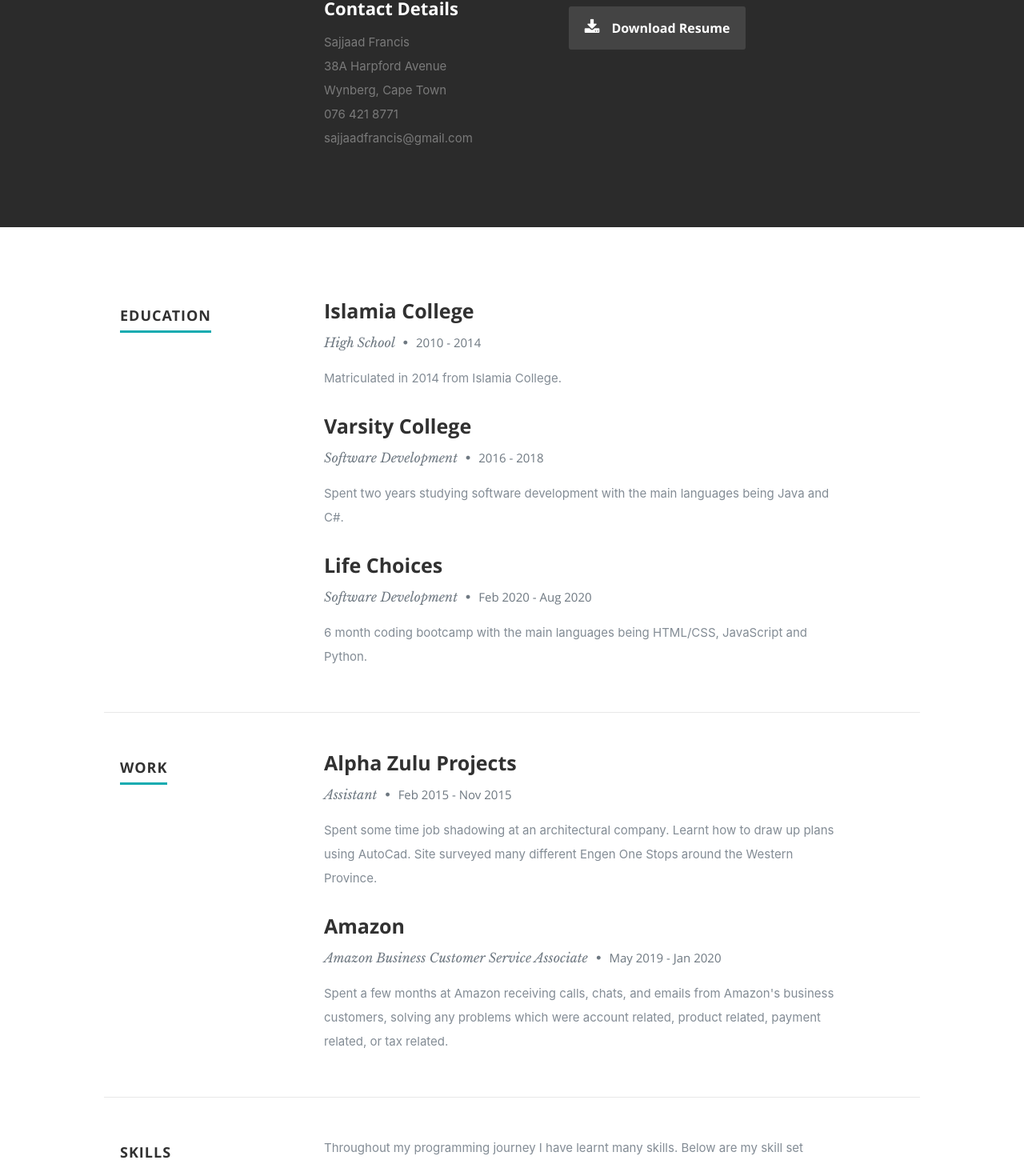
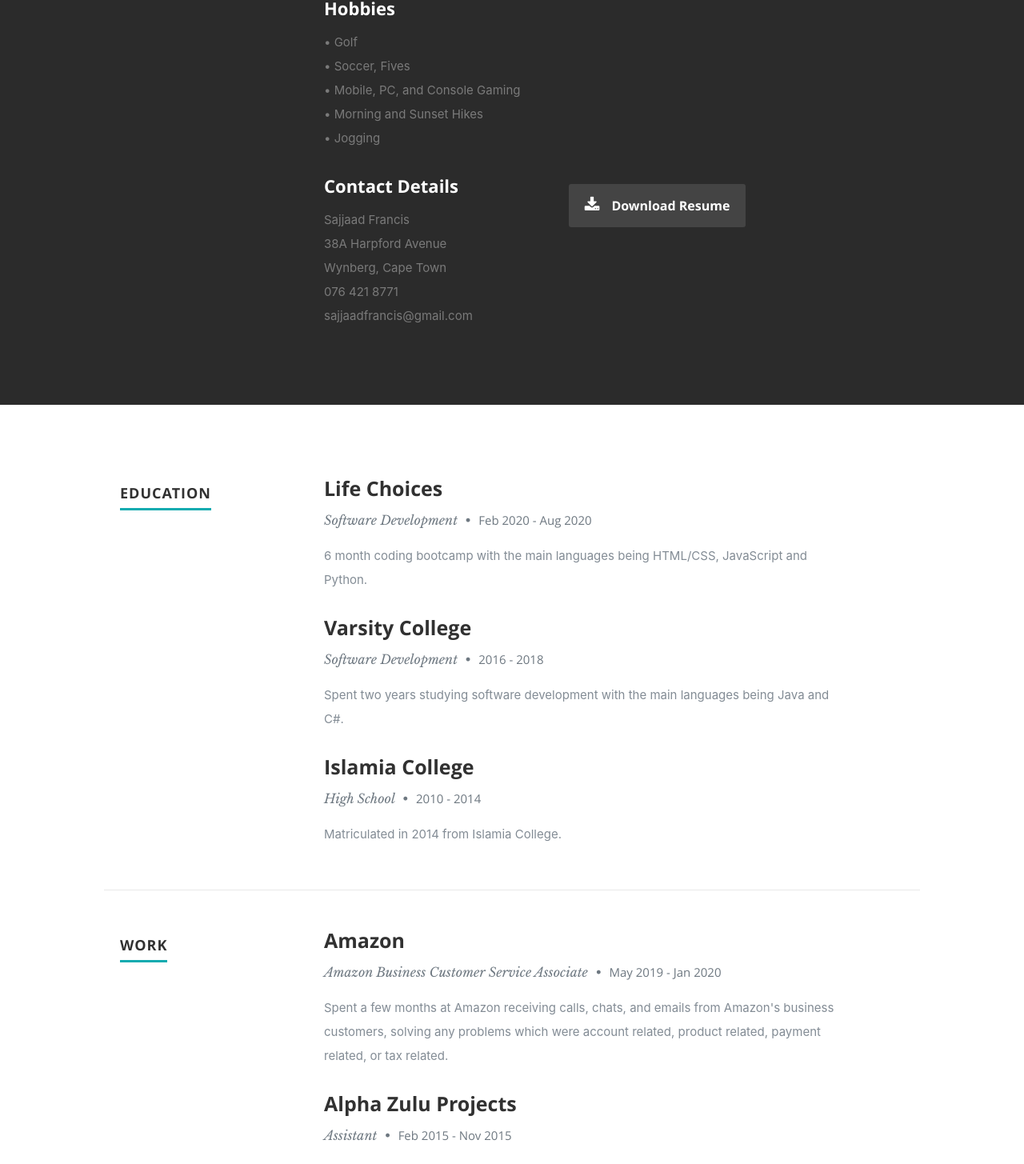
Before and after one commit to Sajjaadfrancis/my-portfolio-react, a React (Create React App) app: page / in a window 1280 px wide. Shown: the part 1254-2709 px from the top of the page at 80% size. Built offline with nearby package versions, Linux system fonts and the light colour scheme.

Commit message:
added hobbies and picture to about component

```diff
--- a/src/components/about/about.js
+++ b/src/components/about/about.js
@@ -26,6 +26,23 @@ export default class About extends Component {
                 Youtube channels. I love both software and hardware when it
                 comes to PCs.
               </p>
+              <div className="row">
+                <div className="columns contact-details">
+                  <h2>Hobbies</h2>
+                  <p className="address">
+                    <span>• Golf</span>
+                    <br />
+                    <span>
+                      • Soccer, Fives
+                      <br />• Mobile, PC, and Console Gaming
+                    </span>
+                    <br />
+                    <span>• Morning and Sunset Hikes</span>
+                    <br />
+                    <span>• Jogging</span>
+                  </p>
+                </div>
+              </div>{" "}
               <div className="row">
                 <div className="columns contact-details">
                   <h2>Contact Details</h2>
--- a/src/components/portfolio/portfolio.js
+++ b/src/components/portfolio/portfolio.js
@@ -142,7 +142,10 @@ export default class Portfolio extends Component {
                 </span>
               </div>
               <div className="link-box">
-                <a href="" target="_blank">
+                <a
+                  href="https://mysterious-ravine-24356.herokuapp.com/"
+                  target="_blank"
+                >
                   <i className="fa fa-chrome" />
                 </a>
                 <a
--- a/src/components/resume/resume.js
+++ b/src/components/resume/resume.js
@@ -13,12 +13,15 @@ export default class Resume extends Component {
             <div className="nine columns main-col">
               <div className="row item">
                 <div className="twelve columns">
-                  <h3>Islamia College</h3>
+                  <h3>Life Choices</h3>
                   <p className="info">
-                    High School <span>•</span>{" "}
-                    <em className="date">2010 - 2014</em>
+                    Software Development <span>•</span>{" "}
+                    <em className="date">Feb 2020 - Aug 2020</em>
                   </p>
-                  <p>Matriculated in 2014 from Islamia College.</p>
+                  <p>
+                    6 month coding bootcamp with the main languages being
+                    HTML/CSS, JavaScript and Python.
+                  </p>
                 </div>
               </div>{" "}
               <div className="row item">
@@ -36,15 +39,12 @@ export default class Resume extends Component {
               </div>{" "}
               <div className="row item">
                 <div className="twelve columns">
-                  <h3>Life Choices</h3>
+                  <h3>Islamia College</h3>
                   <p className="info">
-                    Software Development <span>•</span>{" "}
-                    <em className="date">Feb 2020 - Aug 2020</em>
+                    High School <span>•</span>{" "}
+                    <em className="date">2010 - 2014</em>
                   </p>
-                  <p>
-                    6 month coding bootcamp with the main languages being
-                    HTML/CSS, JavaScript and Python.
-                  </p>
+                  <p>Matriculated in 2014 from Islamia College.</p>
                 </div>
               </div>{" "}
             </div>{" "}
@@ -58,20 +58,6 @@ export default class Resume extends Component {
             <div className="nine columns main-col">
               <div className="row item">
                 <div className="twelve columns">
-                  <h3>Alpha Zulu Projects</h3>
-                  <p className="info">
-                    Assistant <span>•</span>{" "}
-                    <em className="date">Feb 2015 - Nov 2015</em>
-                  </p>
-                  <p>
-                    Spent some time job shadowing at an architectural company.
-                    Learnt how to draw up plans using AutoCad. Site surveyed
-                    many different Engen One Stops around the Western Province.
-                  </p>
-                </div>
-              </div>{" "}
-              <div className="row item">
-                <div className="twelve columns">
                   <h3>Amazon</h3>
                   <p className="info">
                     Amazon Business Customer Service Associate <span>•</span>{" "}
@@ -82,6 +68,20 @@ export default class Resume extends Component {
                     emails from Amazon's business customers, solving any
                     problems which were account related, product related,
                     payment related, or tax related.
+                  </p>
+                </div>
+              </div>{" "}
+              <div className="row item">
+                <div className="twelve columns">
+                  <h3>Alpha Zulu Projects</h3>
+                  <p className="info">
+                    Assistant <span>•</span>{" "}
+                    <em className="date">Feb 2015 - Nov 2015</em>
+                  </p>
+                  <p>
+                    Spent some time job shadowing at an architectural company.
+                    Learnt how to draw up plans using AutoCad. Site surveyed
+                    many different Engen One Stops around the Western Province.
                   </p>
                 </div>
               </div>{" "}
--- a/src/components/testimonials/testimonials.js
+++ b/src/components/testimonials/testimonials.js
@@ -17,6 +17,18 @@ export default class Testimonials extends Component {
                     <li>
                       <blockquote>
                         <p>
+                          Sajjaad is sociable and well-mannered. He has
+                          demonstrated strong analytical skills and attention to
+                          detail in his projects during the course.
+                        </p>
+                        <cite>
+                          Godwin Dzvapatsva | Head of Curriculum and Learning
+                        </cite>
+                      </blockquote>
+                    </li>{" "}
+                    <li>
+                      <blockquote>
+                        <p>
                           Sajjaad is a great person to have on one's team. He
                           has great work ethics and problem solving skills. He
                           analyzes things well and takes action to get things
@@ -27,7 +39,6 @@ export default class Testimonials extends Component {
                         <cite>Chad Hoosain | Peer</cite>
                       </blockquote>
                     </li>{" "}
-                    {/* slide ends */}
                     <li>
                       <blockquote>
                         <p>
```
Also changed, not shown: public/images/profilepic.jpg.
